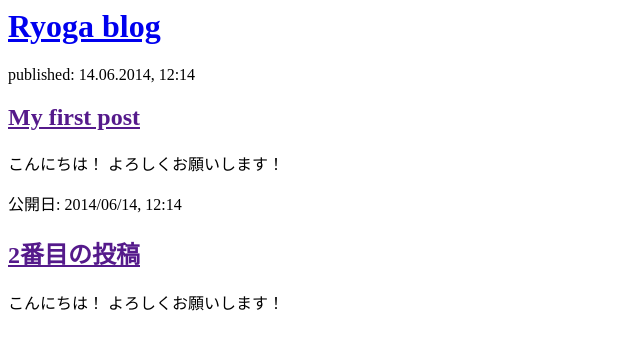
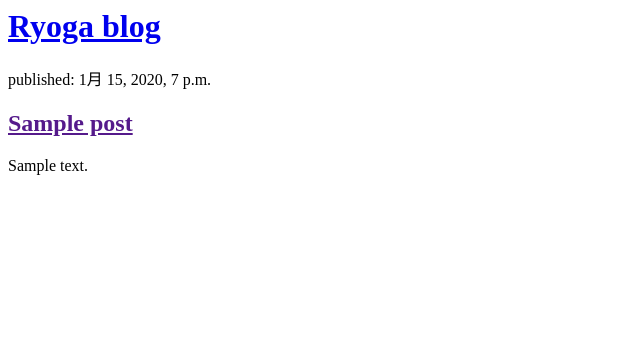
Before and after one commit to rk72gt0a/my-first-blog, a Django app: page / in a window 1280 px wide. Shown: the top 350 px of the page, without its empty margins (0-640 px from the left). Run offline with Django 3.2, Linux system fonts and the light colour scheme; tables that the repository leaves empty hold one stand-in row (values such as "Sample post").

Commit message:
Modified templates to display posts from database.

```diff
--- a/blog/templates/blog/post_list.html
+++ b/blog/templates/blog/post_list.html
@@ -6,17 +6,12 @@
         <div>
             <h1><a href="/">Ryoga blog</a></h1>
         </div>
-
+        {% for post in posts %}
         <div>
-            <p>published: 14.06.2014, 12:14</p>
-            <h2><a href="">My first post</a></h2>
-            <p>こんにちは！ よろしくお願いします！ </p>
+            <p>published: {{ post.published_at }}</p>
+            <h2><a href="">{{ post.title }}</a></h2>
+            <p>{{ post.text|linebreaksbr }}</p>
         </div>
-
-        <div>
-            <p>公開日: 2014/06/14, 12:14</p>
-            <h2><a href="">2番目の投稿</a></h2>
-            <p> こんにちは！ よろしくお願いします！ </p>
-        </div>
+        {% endfor %}
     </body>
 </html>
--- a/blog/views.py
+++ b/blog/views.py
@@ -1,5 +1,8 @@
 from django.shortcuts import render
+from django.utils import timezone
+from .models import Post
 
 # Create your views here.
 def post_list(request):
-    return render(request, 'blog/post_list.html', {})
+    posts = Post.objects.filter(published_at__lte=timezone.now()).order_by('published_at')
+    return render(request, 'blog/post_list.html', {'posts': posts})
```
